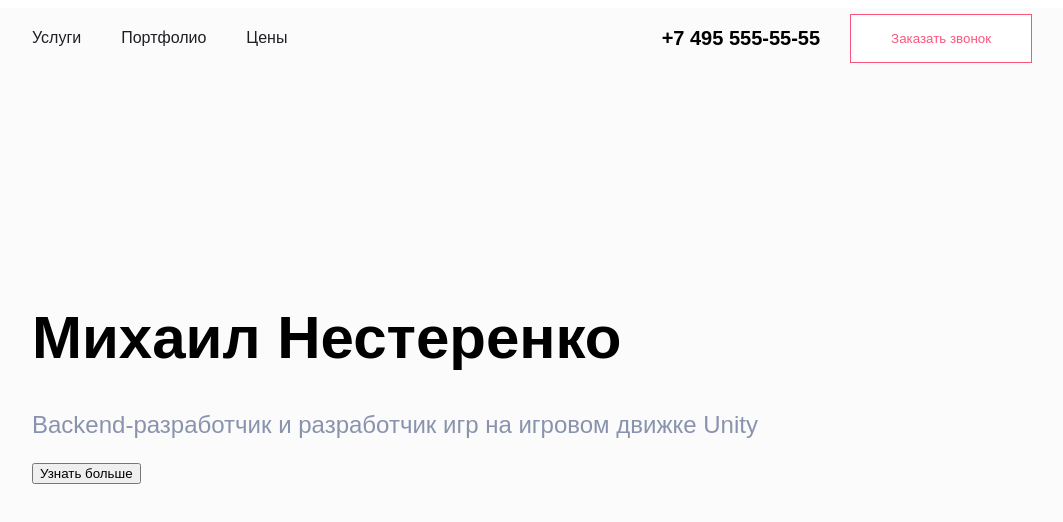
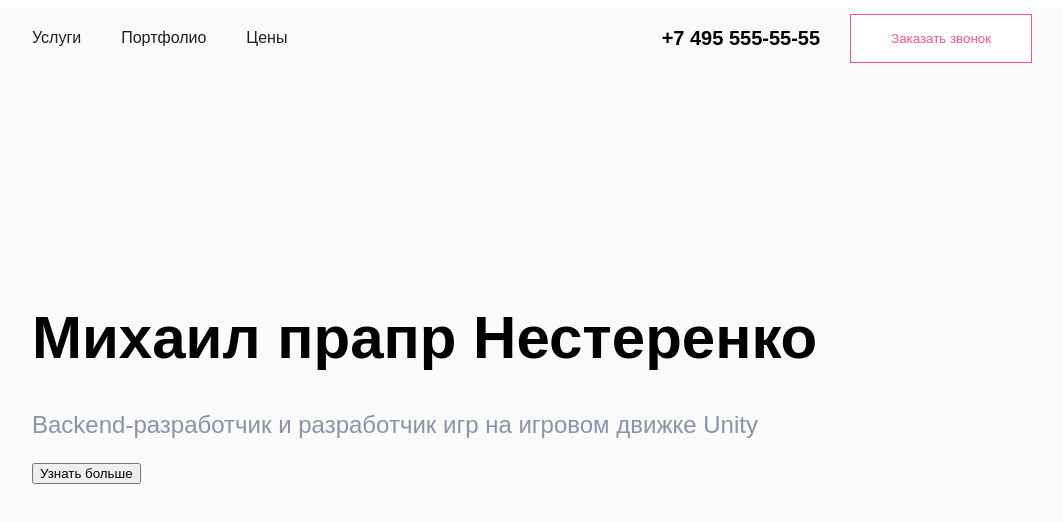
Before and after one commit to Bogdan-Programmer/Bogdan-Programmer.github.io, a plain HTML site: page index.html in a window 1280 px wide. Shown: the whole page, without its empty margins (108-1171 px from the left). Drawn offline with Linux system fonts and the light colour scheme.

Commit message:
Update index.html

```diff
--- a/index.html
+++ b/index.html
@@ -98,7 +98,7 @@
 				</div>
 			</div>
 			<div class="title-container">
-				<h1>Михаил Нестеренко</h1>
+				<h1>Михаил прапр Нестеренко</h1>
 				<h3>Backend-разработчик и разработчик игр на игровом движке Unity</h3>
 				<button>Узнать больше</button>
 			</div>
```
